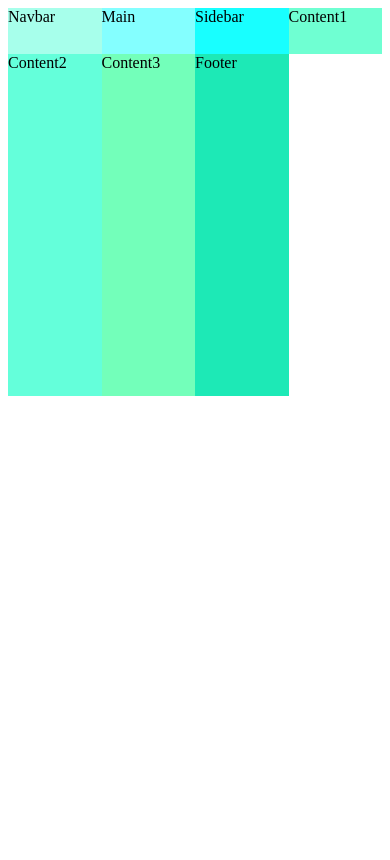
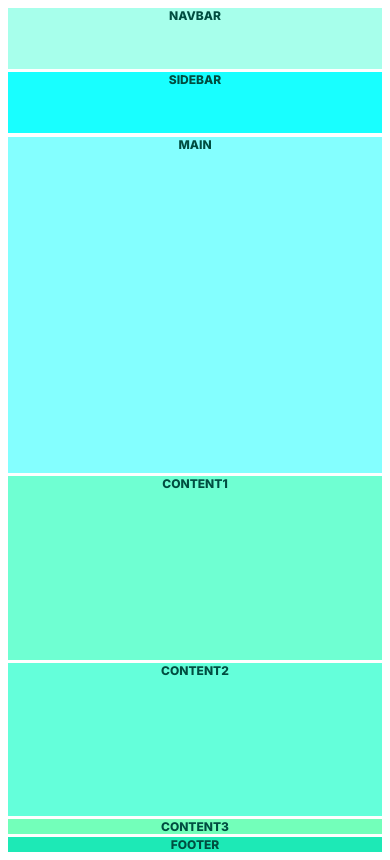
Before and after one commit to Jovighost/responsive-layout-grid, a plain HTML site: page index.html in a window 390 px wide. Drawn offline with Linux system fonts and the light colour scheme.

Commit message:
final adjustment on the website

```diff
--- a/index.html
+++ b/index.html
@@ -5,6 +5,8 @@
     <meta name="viewport" content="width=device-width, initial-scale=1.0">
     <title>Document</title>
     <link rel="stylesheet" href="./style.css">
+     <link href="https://fonts.googleapis.com/css?family=Inter:400,800,900&display=swap" rel="stylesheet">
+
 </head>
 <body>
     <div class="container">
--- a/style.css
+++ b/style.css
@@ -1,28 +1,77 @@
+:root {
+    --main-radius: 5px;
+    --main-padding: 5px;
+}
+
+body {
+    font-family: "Inter", sans-serif;
+
+}
+
+
+
 .container{
     display: grid;
     height: 100vh;
     grid-template-columns: 1fr 1fr 1fr 1fr;
     grid-template-rows: 0.2fr 1.5fr 1.2fr 0.8fr ;
+    grid-template-areas:
+    "nav nav nav nav"
+    "sidebar main main main"
+    "sidebar content1 content2 content3"
+    "sidebar footer footer footer";
+    grid-gap: 0.2rem;
+    font-weight: 800;
+    text-transform: uppercase;
+    font-size: 12px;
+    color: #004d40;
+    text-align: center;
+
+
+
 
 }
 nav{
    background: #a7ffeb;
+   grid-area: nav;
 }
 main{
    background: #84ffff;
+   grid-area: main;
 }
 .sidebar{
     background: #18ffff;
+    grid-area: sidebar;
 }
 .content1{
     background: #6fffd2;
+    grid-area: content1;
 }
 .content2{
     background: #64ffda;
+    grid-area: content2;
 }
 .content3{
     background: #73ffba;
+    grid-area: content3;
 }
 footer{
     background: #1de9b6;
+    grid-area: footer;
 }
+
+@media only screen and (max-width: 550px){
+   .container{
+    grid-template-columns: 1fr;
+    grid-template-rows: 0.4fr 0.4fr 2.2fr 1.2fr 1fr;
+    grid-template-areas:
+    "nav"
+    "sidebar"
+    "main"
+    "content1"
+    "content2"
+    "content3"
+    "footer";
+    ;
+   }
+}
```
